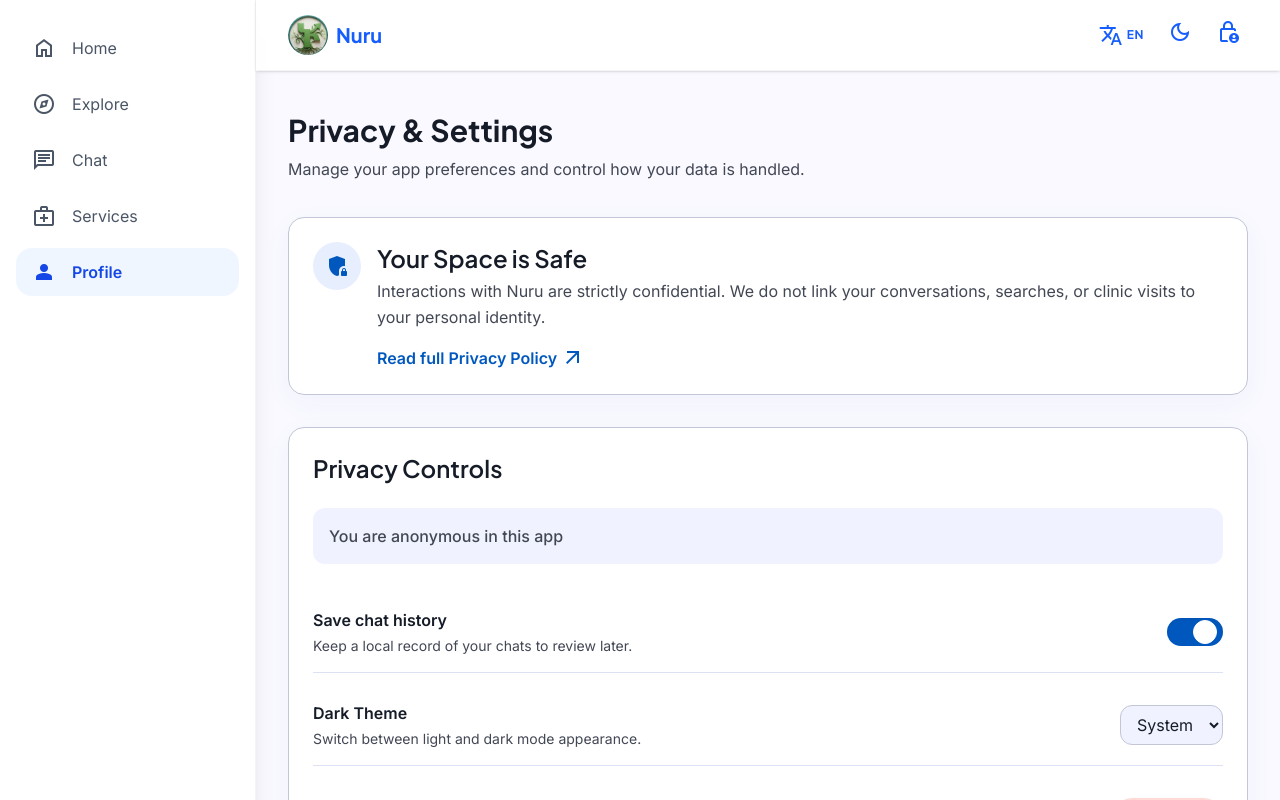
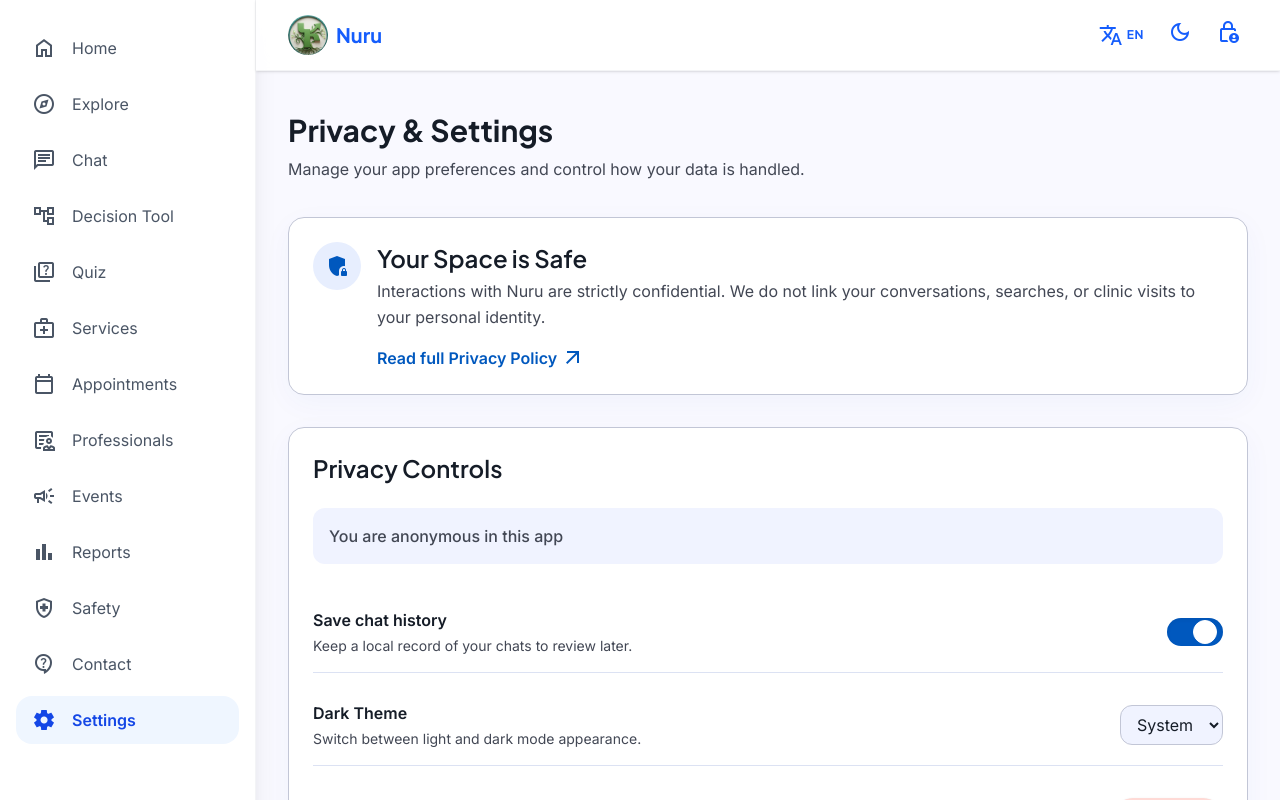
Before and after one commit to yamneg96/Nuru, a React (Vite) app in the folder frontend/: page /settings in a window 1280 px wide. Shown: the top 800 px of the page. Built offline with nearby package versions, Linux system fonts and the light colour scheme; no server answers; sample sign-in values are in the browser's storage.

Commit message:
App sidebar added more navs

```diff
--- a/frontend/src/components/layout/AppHeader.tsx
+++ b/frontend/src/components/layout/AppHeader.tsx
@@ -2,12 +2,14 @@ import { Link, useLocation } from "react-router-dom"
 import { useThemeStore } from "@/store/themeStore"
 import { useTranslation } from "react-i18next"
 import { usePreferencesStore } from "@/store/preferencesStore";
+import { useAuthStore } from "@/store/authStore";
 
 export function AppHeader() {
   const location = useLocation()
   const { theme, setTheme } = useThemeStore()
   const { t, i18n } = useTranslation()
   const { language, setLanguage } = usePreferencesStore()
+  const {isAuthenticated} = useAuthStore();
   const isDark =
     theme === "dark" ||
     (theme === "system" &&
@@ -76,15 +78,15 @@ export function AppHeader() {
             {isDark ? "light_mode" : "dark_mode"}
           </span>
         </button>
-        {isLanding ? (
+        {isAuthenticated && isLanding ? (
           <Link
-            to="/login"
+            to="/settings"
             className="flex items-center gap-2 rounded-full bg-primary/10 px-6 py-2 font-semibold text-primary transition-colors hover:bg-primary/20"
           >
             <span className="material-symbols-outlined text-[20px]">
               lock_person
             </span>
-            Login
+            {t("common.settings", "Settings")}
           </Link>
         ) : (
           <Link
@@ -104,6 +106,7 @@ export function MobileHeader({ title, onMenuClick }: { title?: string; onMenuCli
   const { theme, setTheme } = useThemeStore()
   const { t, i18n } = useTranslation()
   const { language, setLanguage } = usePreferencesStore()
+  const {isAuthenticated} = useAuthStore();
 
   const isDark =
     theme === "dark" ||
@@ -161,12 +164,13 @@ export function MobileHeader({ title, onMenuClick }: { title?: string; onMenuCli
             {isDark ? "light_mode" : "dark_mode"}
           </span>
         </button>
-        {isLanding ? (
+        {isAuthenticated && isLanding ? (
           <Link
-            to="/login"
+            to="/settings"
             className="rounded-full p-2 text-primary transition-colors hover:bg-surface-container-high dark:text-blue-400 dark:hover:bg-gray-800"
           >
-            <span className="material-symbols-outlined">login</span>
+            <span className="material-symbols-outlined">settings</span>
+            {t("common.settings", "Settings")}
           </Link>
         ) : (
           <Link
```
Also changed, not shown: frontend/src/components/layout/AppSidebar.tsx (+9 -1 lines).
